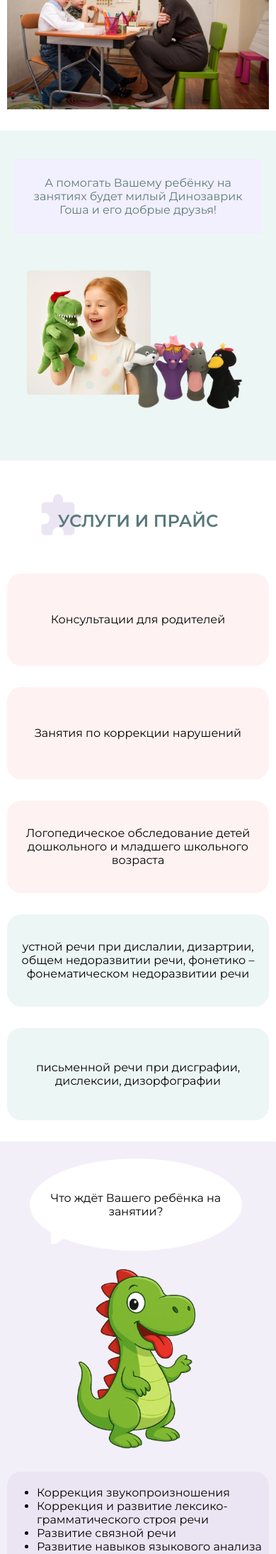
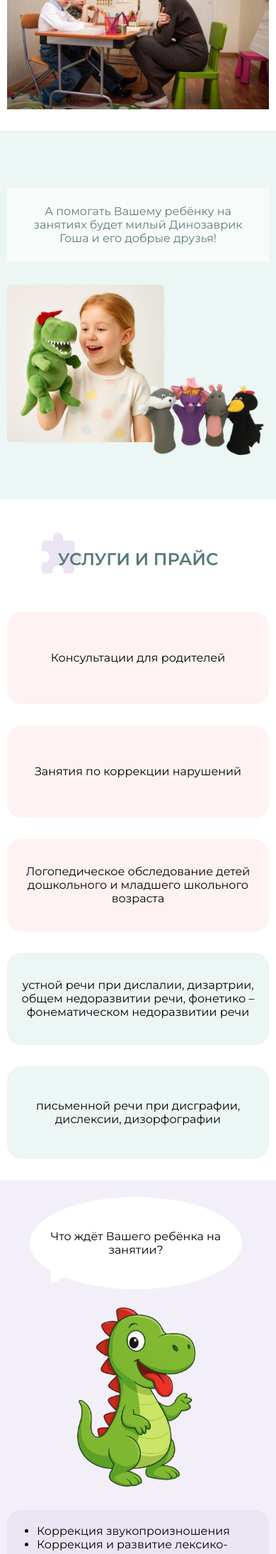
Before and after one commit to dariaSDemidova/logoped, a PHP site: page / in a window 390 px wide. Shown: the part 1788-3977 px from the top of the page at 71% size. Run offline with PHP 8.4, Linux system fonts and the light colour scheme.

Commit message:
fix adaptive

```diff
--- a/index.html
+++ b/index.html
@@ -104,15 +104,17 @@
         </section>
 
         <section class="toys section-special bg-green-light">
-            <div class="toys-fixed-group">
+            <div class="container">
+            <div class="toys-content">
                 <div class="toys-text">
                     <p>А помогать Вашему ребёнку на занятиях будет милый Динозаврик Гоша и его добрые друзья!</p>
                 </div>
 
-                <div class="toys-images-group">
+                <div class="toys-images-wrapper">
                     <img src="./assets/images/girl-with-dino.webp" alt="Девочка с динозавром" class="girl-with-dino">
                     <img src="./assets/images/dolls.png" alt="Друзья Гоши" class="dolls">
                 </div>
+            </div>
             </div>
         </section>
 
--- a/styles/style.css
+++ b/styles/style.css
@@ -458,43 +458,50 @@ iframe {
 
 
 /* Section Toys */
-.toys {
+.toys-image-wrapper {
     position: relative;
-    height: clamp(600px, 60vw, 900px);
-    overflow: hidden;
+    width: 100%;
+    max-width: 800px;
 }
 
-.toys-fixed-group {
+.toys {
+    padding: 80px 0;
+}
+
+.toys-content {
     position: relative;
-    width: 100%;
-    height: 100%;
+    display: flex;
+    flex-direction: column;
+    align-items: center;
 }
 
 .girl-with-dino {
+    width: 60%;
+    max-width: 1000px;
+    height: auto;
+    display: block;
+    position: relative;
+    z-index: 1;
+}
+
+.dolls {
     position: absolute;
-    top: 5%;
-    left: 10%;
-    width: 40%;
+    bottom: -10%;
+    right: 2%;
+    width: 45%;
     height: auto;
-    z-index: 1;
+    z-index: 2;
 }
 
 .toys-text {
     position: absolute;
     top: 12%;
-    left: 45%;
+    left: 75%;
+    transform: translateX(-50%);
     width: 50%;
-    background-color: rgba(255, 255, 255, 0.5);
-    padding: 34px;
-    z-index: 2;
-}
-
-.dolls {
-    position: absolute;
-    top: 50%;
-    left: 48%;
-    width: 40%;
-    height: auto;
+    text-align: center;
+    background: rgba(255, 255, 255, 0.6);
+    padding: 24px;
     z-index: 2;
 }
 
@@ -1194,52 +1201,45 @@ iframe {
         width: 100%;
         margin-top: 30px;
     }
+
     /* Section Toys */
-    .toys {
-        height: auto;
-        padding: 40px 20px;
+    .toys-image-wrapper {
+        display: flex;
+        justify-content: center;
+        gap: 24px;
+        flex-wrap: wrap;
     }
 
-    .toys-fixed-group {
-        position: relative;
-        display: flex;
-        flex-direction: column;
-        align-items: center;
+    .toys-content {
+        gap: 32px;
+    }
+
+    .girl-with-dino {
+        width: 60%;
+        max-width: 600px;
+        margin-left: 0;
+        margin-right: auto;
+    }
+
+    .dolls {
+        bottom: -5%;
+        right: 0;
+        width: 50%;
     }
 
     .toys-text {
         position: static;
+        left: auto;
+        top: auto;
+        transform: none;
         width: 100%;
-        max-width: 700px;
-        margin-bottom: 40px;
-        background-color: rgba(243, 239, 255, 0.9);
+        max-width: 800px;
+        margin: 0 auto;
+        text-align: center;
         padding: 24px;
-        text-align: center;
-        z-index: 2;
-    }
+        background: rgba(255, 255, 255, 0.6);
 
-    .toys-images-group {
-        position: relative;
-        width: 100%;
-        height: clamp(240px, 60vw, 600px);
-    }
-
-    .girl-with-dino {
-        position: absolute;
-        top: 5%;
-        left: 5%;
-        width: 50%;
-        height: auto;
         z-index: 1;
-    }
-
-    .dolls {
-        position: absolute;
-        top: 42%;
-        left: 44%;
-        width: 50%;
-        height: auto;
-        z-index: 2;
     }
 
     /* Section Contacts */
```
